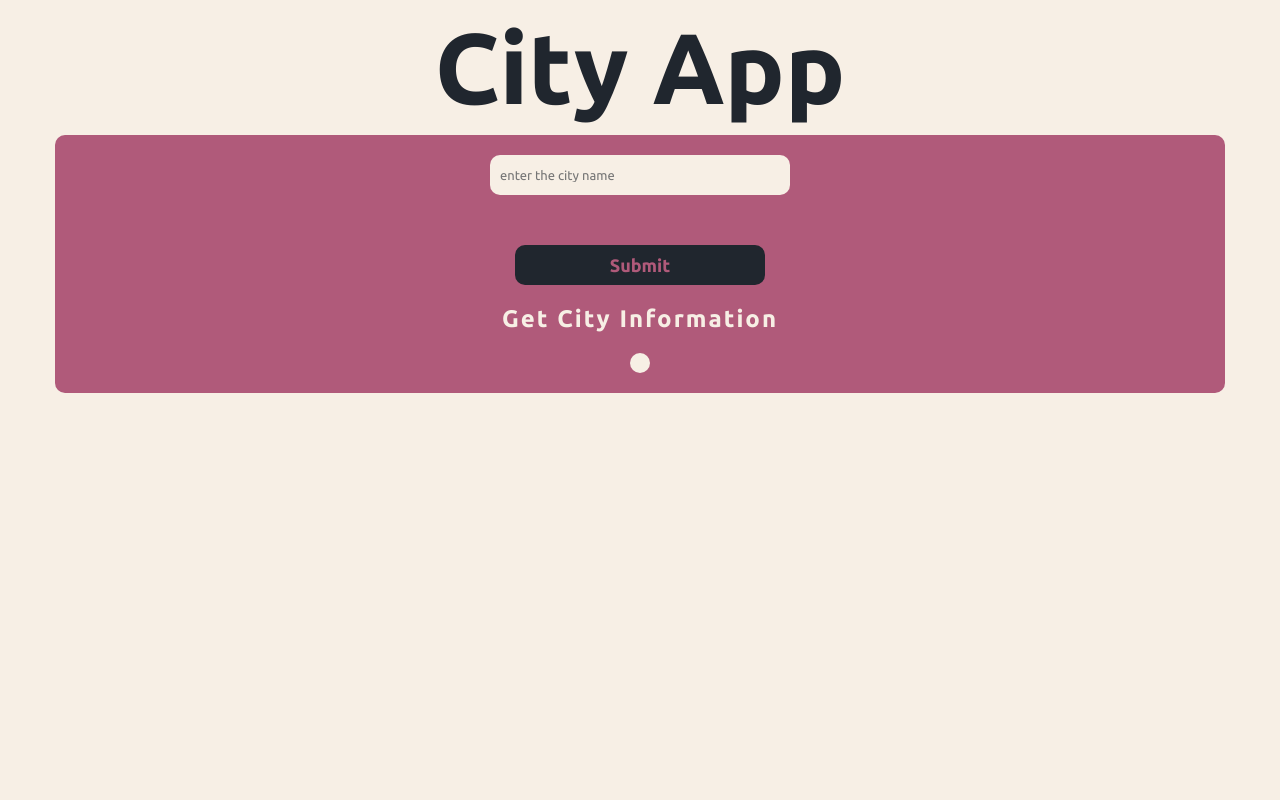
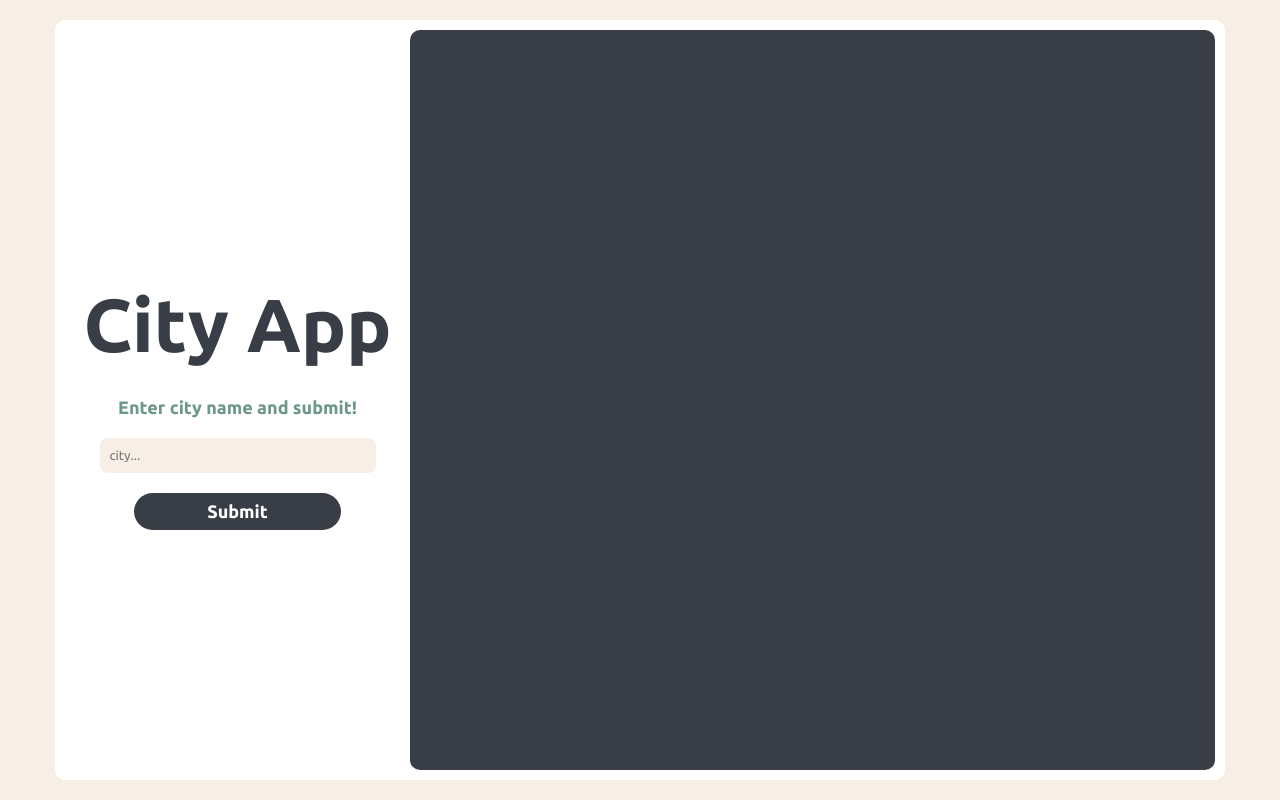
Before and after one commit to iM7mmad/cityApp, a website built with webpack: page src/client/views/index.html in a window 1280 px wide. Built offline with nearby package versions, Linux system fonts and the light colour scheme.

Commit message:
updated the UI

```diff
--- a/src/client/js/app.js
+++ b/src/client/js/app.js
@@ -43,8 +43,8 @@ async function handleSubmitButtonClickEvent(e) {
         const api_population = geonamesAPIResponse.geonames[0].population;
         const api_picture = pixabayAPIResponse.hits[0].largeImageURL
         const api_countryCode = weatherAPIResponse.data[0].country_code;
-        const api_lon = weatherAPIResponse.data[0].lon;
-        const api_lat = weatherAPIResponse.data[0].lat;
+        const api_lon = Math.round(weatherAPIResponse.data[0].lon);
+        const api_lat = Math.round(weatherAPIResponse.data[0].lat);
         const api_timezone = weatherAPIResponse.data[0].timezone;
         const api_icon = weatherAPIResponse.data[0].weather.icon;
 
--- a/src/client/js/backenddata.js
+++ b/src/client/js/backenddata.js
@@ -6,12 +6,12 @@ async function getDatafromBackend(api_icon) {
     const backEndData = await backEndRequest.json()
 
     entryHolder.innerHTML = `
-            <div id="date">Today is: ${backEndData.date} </div>
-            <div id="country">Country is: ${backEndData.country} </div>
-            <div id="coordinates"> The coordinates are: Latitude: ${backEndData.lat}, Longtitude:${backEndData.lon} </div>
+            <div id="date">Today is: <strong><u>${backEndData.date}</u></strong></div>
+            <div id="country">Country is: <strong><u>${backEndData.country}</u></strong></div>
+            <div id="coordinates"> The coordinates are: Latitude: <strong><u>${backEndData.lat}</u></strong>, Longtitude: <strong><u>${backEndData.lon}</u></strong></div>
             <img src="https://www.weatherbit.io/static/img/icons/${api_icon}.png">
-            <div id="timezone"> Timezone: ${backEndData.timezone} </div>
-            <div id="population"> The population is: ${backEndData.population} </div>
+            <div id="timezone"> Timezone: <strong><u>${backEndData.timezone}</u></strong></div>
+            <div id="population"> The population is: <strong><u>${backEndData.population}</u></strong></div>
             <div id="picture"><img src="${backEndData.picture}"></div>
 
     `
--- a/src/client/styles/style.scss
+++ b/src/client/styles/style.scss
@@ -1,114 +1,166 @@
+:root {
+    --primary-color: #393E46;
+    --secondary-color: #6D9886;
+    --backgroundAndHoverColor: #F7EFE5;
+    --default-transition: 0.2s;
+}
+
 * {
     box-sizing: border-box;
-    --primary-color: #20262E;
-    --secondary-color: #B05A7A;
-    --backgroundAndHoverColor: #F7EFE5;
-    --default-transition: 0.2s;
-    --default-borderRadius: 10px;
     font-family: 'Ubuntu', sans-serif;
 }
 
 body {
+    display: flex;
+    flex-direction: column;
+    gap: 30px;
     height: 100vh;
     margin: 0;
     padding: 0;
     background-color: var(--backgroundAndHoverColor);
 }
 
+
+.container {
+    border-radius: 10px;
+    width: 100%;
+    background-color: white;
+    display: flex;
+    height: 100%;
+    justify-content: space-between;
+    align-items: center;
+    padding: 10px;
+    margin: 20px auto;
+}
+
 body .header {
     display: flex;
+    width: 30%;
+    gap: 20px;
     flex-direction: column;
+    justify-content: center;
     align-items: center;
-    margin: 0 auto;
+}
+
+.header h1 {
+    color: var(--primary-color);
+    transition: var(--default-transition);
+    padding: 10px;
+    margin: 0;
+}
+
+.header p {
+    color: var(--secondary-color);
+    font-weight: bold;
+    font-size: 10px;
+    margin: 0;
+}
+
+#entryHolder {
+    width: 70%;
+    height: 100%;
+    display: flex;
+    justify-content: center;
+    align-items: center;
+    border-radius: 10px;
+    background-color: var(--primary-color);
+    color: white;
+    gap: 10px;
+    flex-direction: column;
+}
+
+#entryHolder #date {
+    font-size: 20px;
+}
+
+@media (max-width: 580px) {
+    .container {
+        flex-direction: column;
+    }
+    body .header{
+        width: 100%;
+        height: 50%;
+    }
+    #entryHolder{
+        width: 100%;
+        height: 50%;
+    }
+}
+
+
+@media (min-width: 768px) {
+    .container {
+        width: 750px;
+    }
+
+    .header h1 {
+        font-size: 45px;
+    }
+    .header p{
+        font-size: 15px;
+    }
+}
+
+// Medium Screens
+
+@media (min-width: 992px) {
+    .container {
+        width: 970px;
+    }
+
+    .header h1 {
+        font-size: 50px;
+    }
+    .header p{
+        font-size: 18px;
+    }
+}
+
+
+// Large Screens
+
+@media (min-width: 1200px) {
+    .container {
+        width: 1170px;
+    }
+
+    .header h1 {
+        font-size: 75px;
+    }
+    .header p{
+        font-size: 18px;
+    }
 }
 
 #entryHolder img {
+    border-radius: 15px;
     width: 50px;
     padding: 0;
+    background-color: var(--secondary-color);
     transition: var(--default-transition);
 }
 
-#entryHolder #picture img{
-    width: 250px;
+#entryHolder #picture {
+    display: flex;
+    justify-content: center;
+}
+
+#entryHolder #picture img {
+    border-radius: 5px;
+    width: 60%;
 }
 
 img:hover {
     transform: rotate(-1deg);
 }
 
-body h1 {
-    color: var(--primary-color);
-    font-size: 30px;
-    transition: var(--default-transition);
-    padding: 10px;
-    margin: 0;
-}
 
-body h1:hover {
-    letter-spacing: 5px;
-    color: var(--secondary-color);
-}
-
-.container {
-    border-radius: var(--default-borderRadius);
-    background-color: var(--secondary-color);
-    display: flex;
-    flex-direction: column;
-    align-items: center;
-    padding: 20px;
-    margin-left: auto;
-    margin-right: auto;
-
-}
-
-
-@media (min-width: 768px){
-    .container{
-        width: 750px;
-    }
-    body h1 {
-        font-size: 60px;
-    }
-}
-
-// Medium Screens
-
-@media (min-width: 992px){
-    .container{
-        width: 970px;
-    }
-    body h1 {
-        font-size: 80px;
-    }
-}
-
-
-// Large Screens
-
-@media (min-width: 1200px){
-    .container{
-        width: 1170px;
-    }
-    body h1 {
-        font-size: 100px;
-    }
-}
-
-
-
-
-#userEntry {
-    display: flex;
-    flex-direction: column;
-    gap: 50px;
-    align-items: center;
-}
 
 input {
     padding: 10px;
-    width: 300px;
-    height: 40px;
-    border-radius: var(--default-borderRadius);
+    width: 80%;
+    height: 35px;
+    border-radius: 8px;
     border: none;
     background-color: var(--backgroundAndHoverColor);
     outline: none;
@@ -122,21 +174,21 @@ input::placeholder {
 }
 
 button {
-    width: 250px;
-    height: 40px;
+    width: 60%;
     font-size: large;
     font-weight: bold;
-    border-radius: var(--default-borderRadius);
+    border-radius: 30px;
+    padding: 8px;
     border: none;
     cursor: pointer;
     outline: none;
-    color: var(--secondary-color);
+    color: white;
     transition: var(--default-transition);
     background-color: var(--primary-color);
 }
 
 button:hover {
-    color: var(--backgroundAndHoverColor);
+    color: var(--secondary-color);
     background-color: var(--primary-color);
 }
 
@@ -146,17 +198,7 @@ button:hover {
     letter-spacing: 2px;
 }
 
-#entryHolder {
-    display: flex;
-    justify-content: center;
-    align-items: center;
-    border-radius: var(--default-borderRadius);
-    padding: 10px;
-    background-color: var(--backgroundAndHoverColor);
-    color: var(--primary-color);
-    gap: 10px;
-    flex-direction: column;
-}
+
 
 #entryHolder #date {
     font-weight: bold;
--- a/src/client/views/index.html
+++ b/src/client/views/index.html
@@ -7,20 +7,20 @@
     <meta name="viewport" content="width=device-width, initial-scale=1.0">
     <link rel="preconnect" href="https://fonts.googleapis.com">
     <link rel="preconnect" href="https://fonts.gstatic.com" crossorigin>
-    <link href="https://fonts.googleapis.com/css2?family=Ubuntu:ital,wght@0,300;0,400;0,500;0,700;1,300;1,400;1,500;1,700&display=swap"
+    <link
+        href="https://fonts.googleapis.com/css2?family=Ubuntu:ital,wght@0,300;0,400;0,500;0,700;1,300;1,400;1,500;1,700&display=swap"
         rel="stylesheet">
     <title>My Weather Journal App</title>
 </head>
+
 <body>
-    <div class="header">
-        <h1>City App</h1>
-    </div>
     <div class="container">
-        <form id="userEntry">
-            <input id="cityname" placeholder="enter the city name" value="">
+        <div class="header">
+            <h1>City App</h1>
+            <p>Enter city name and submit!</p>
+            <input id="cityname" placeholder="city..." value="">
             <button id="generate">Submit</button>
-        </form>
-        <h2 class="information">Get City Information</h2>
+        </div>
         <div id="entryHolder">
         </div>
     </div>
```
